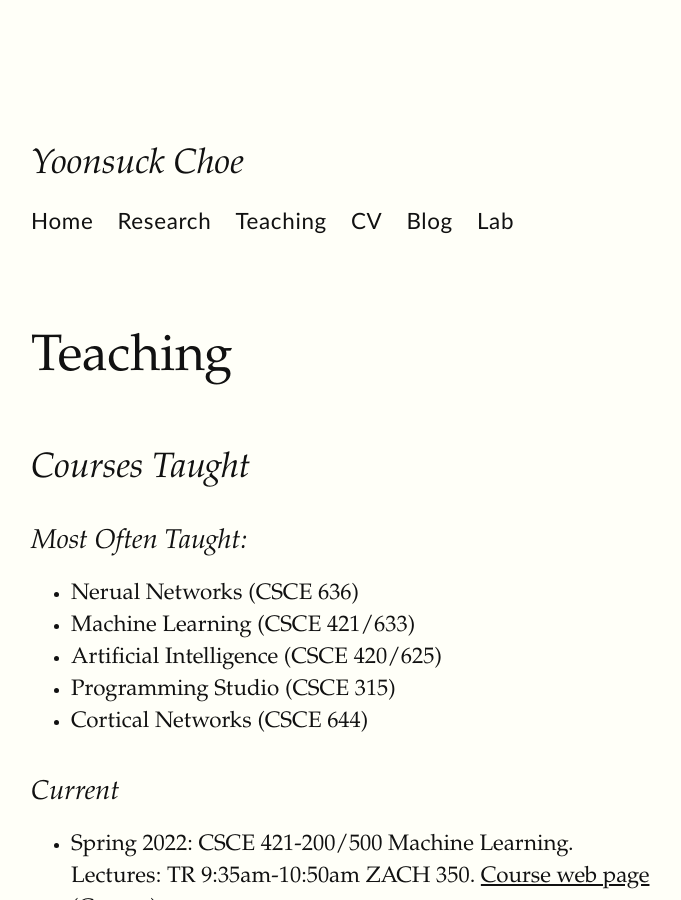
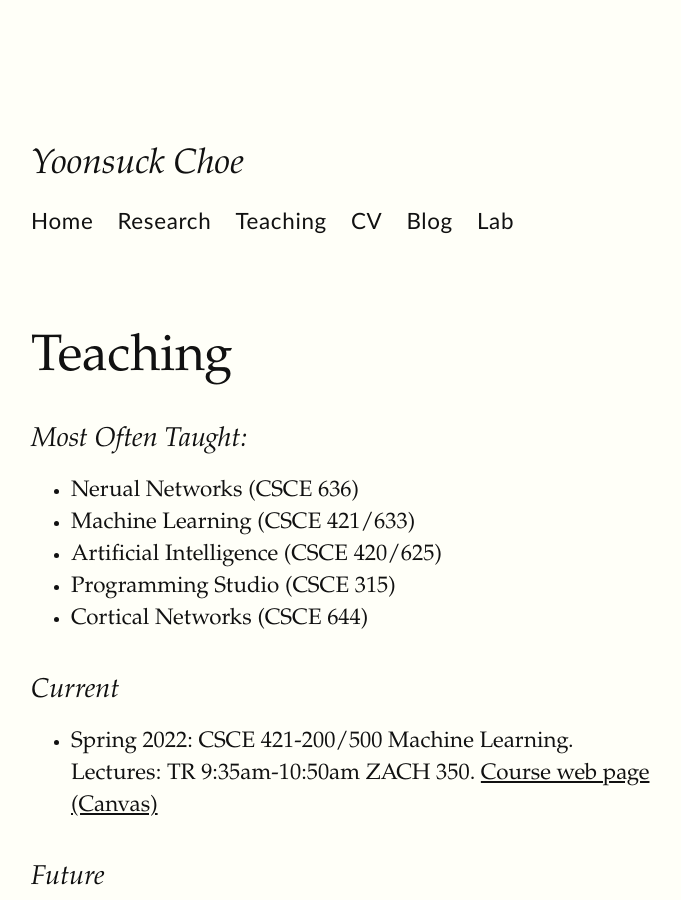
Before and after one commit to yschoe/yschoe.github.io, a Jekyll site: the page built from teaching.md, in a window 1280 px wide and 900 px high. Shown: the whole window, without its empty margins (129-810 px from the left). Built offline with Jekyll 4.4.1, drawn with Linux system fonts in a browser that asks for light colours; some web fonts are replaced.

Commit message:
teaching

```diff
--- a/teaching.md
+++ b/teaching.md
@@ -3,8 +3,6 @@ layout: page
 title: Teaching
 permalink: /teaching/
 ---
-
-## Courses Taught
 
 ### Most often taught:
 
```
